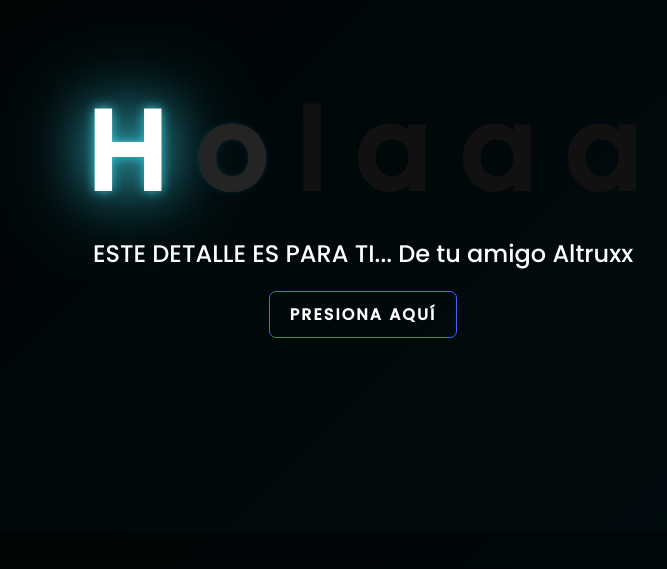
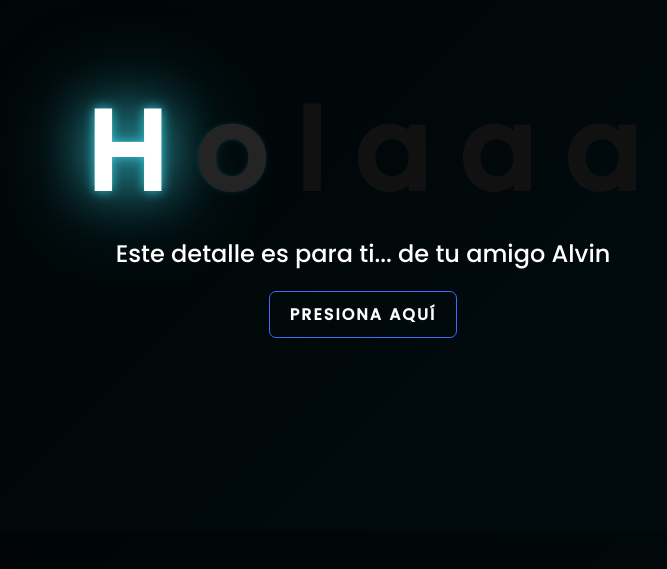
Before and after one commit to Alvin0183/Alvin0183.github.io, a plain HTML site: page index.html in a window 1280 px wide. Shown: the part 125-694 px from the top of the page, without its empty margins (277-944 px from the left). Drawn offline with Linux system fonts and the light colour scheme.

Commit message:
Flores Amarillas v1.0

```diff
--- a/index.html
+++ b/index.html
@@ -20,7 +20,7 @@
         <span>a</span>
     </div>
     <div class="description">
-        <span>ESTE DETALLE ES PARA TI... De tu amigo Altruxx</span>
+        <span>Este detalle es para ti... de tu amigo Alvin</span>
     </div>
     <div class="button">
         <button class="botones">
```
